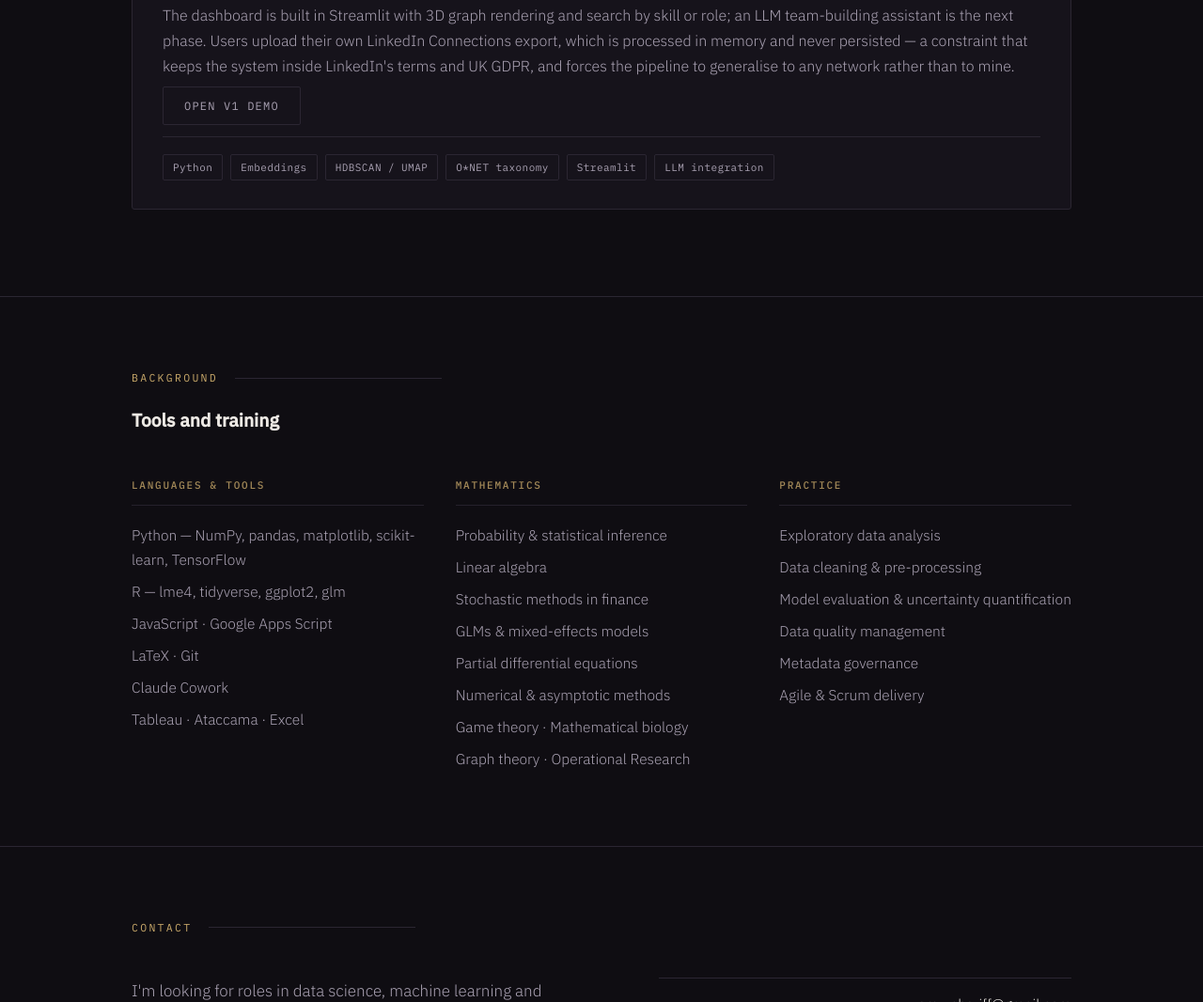
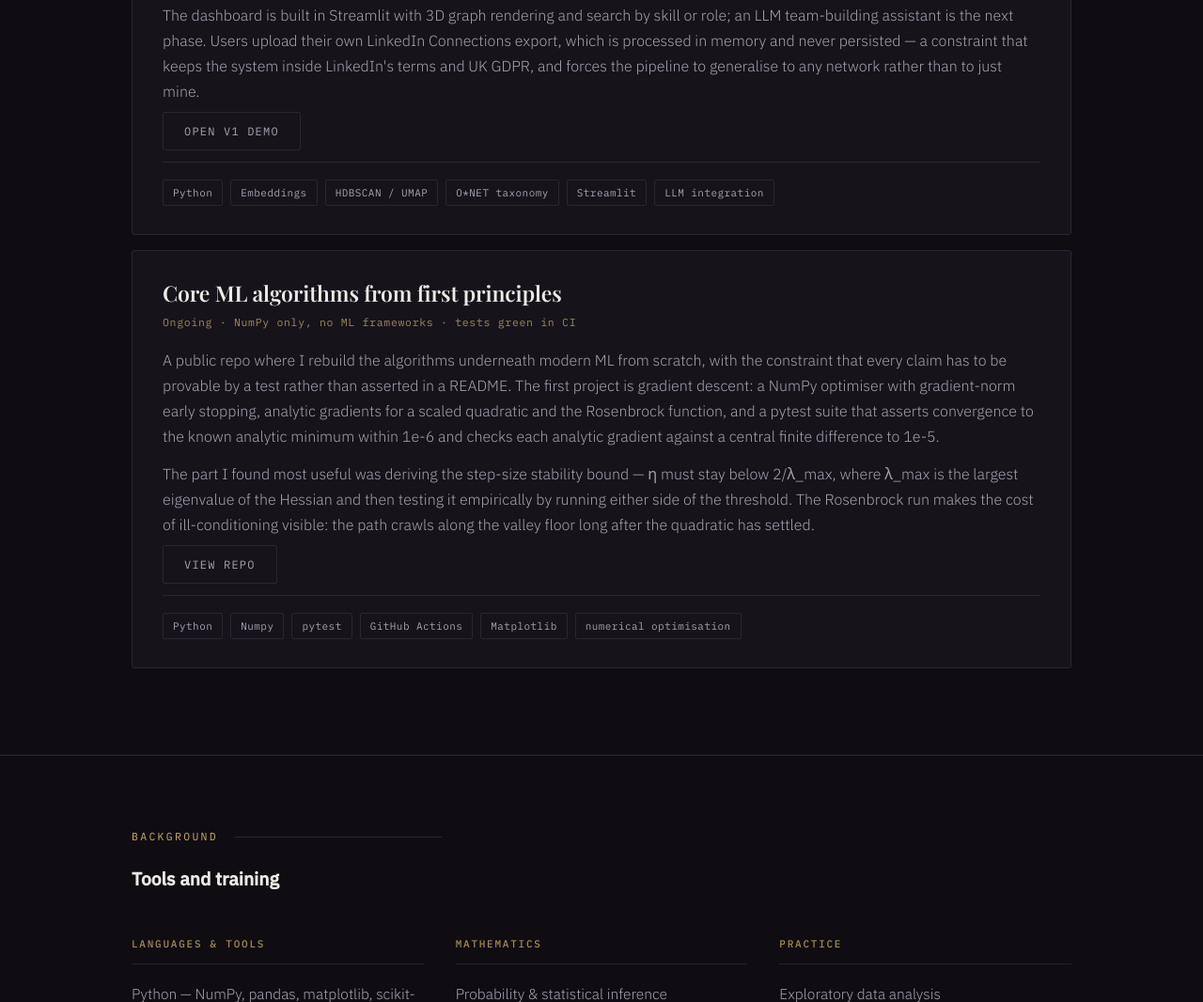
Before and after one commit to amrxshariff/amrxshariff.github.io, a plain HTML site: page index.html in a window 1280 px wide. Shown: the part 4489-5555 px from the top of the page at 94% size. Drawn offline with nearby package versions, Linux system fonts and the light colour scheme; a web font is replaced by a local one.

Commit message:
Gradient Descent & Core ML projects added

```diff
--- a/index.html
+++ b/index.html
@@ -403,7 +403,7 @@
       </div>
     </article>
 
-        <article class="card">
+    <article class="card">
       <h3>Network clustering visualiser</h3>
       <p class="meta">In development · v1 live</p>
       <p>
@@ -426,7 +426,7 @@
         an LLM team-building assistant is the next phase. Users upload their own LinkedIn
         Connections export, which is processed in memory and never persisted — a constraint that
         keeps the system inside LinkedIn's terms and UK GDPR, and forces the pipeline to
-        generalise to any network rather than to mine.
+        generalise to any network rather than to just mine.
       </p>
       <p>
         <a class="btn" href="https://avianv1.streamlit.app/" target="_blank" rel="noopener">Open v1 demo</a>
@@ -435,6 +435,29 @@
         <span class="tag">Python</span><span class="tag">Embeddings</span>
         <span class="tag">HDBSCAN / UMAP</span><span class="tag">O*NET taxonomy</span>
         <span class="tag">Streamlit</span><span class="tag">LLM integration</span>
+      </div>
+    </article>
+
+     <article class="card">
+      <h3>Core ML algorithms from first principles</h3>
+      <p class="meta">Ongoing · NumPy only, no ML frameworks · tests green in CI</p>
+      <p>
+        A public repo where I rebuild the algorithms underneath modern ML from scratch, with the constraint that every claim has to be provable by a test rather than asserted in a README.
+        The first project is gradient descent: a NumPy optimiser with gradient-norm early stopping, analytic gradients for a scaled quadratic and the Rosenbrock function,
+        and a pytest suite that asserts convergence to the known analytic minimum within 1e-6 and checks each analytic gradient against a central finite difference to 1e-5.
+      </p>
+      <p>
+        The part I found most useful was deriving the step-size stability
+        bound — η must stay below 2/λ_max, where λ_max is the largest eigenvalue of the Hessian and then testing it empirically by running either side of the threshold.
+        The Rosenbrock run makes the cost of ill-conditioning visible: the path crawls along the valley floor long after the quadratic has settled.
+      </p>
+      <p>
+        <a class="btn" href="https://github.com/amrxshariff/Core-ML-algorithms-from-first-principles" target="_blank" rel="noopener">View repo</a>
+      </p>
+      <div class="tags">
+        <span class="tag">Python</span><span class="tag">Numpy</span>
+        <span class="tag">pytest</span><span class="tag">GitHub Actions</span>
+        <span class="tag">Matplotlib</span><span class="tag">numerical optimisation</span>
       </div>
     </article>
 
```
